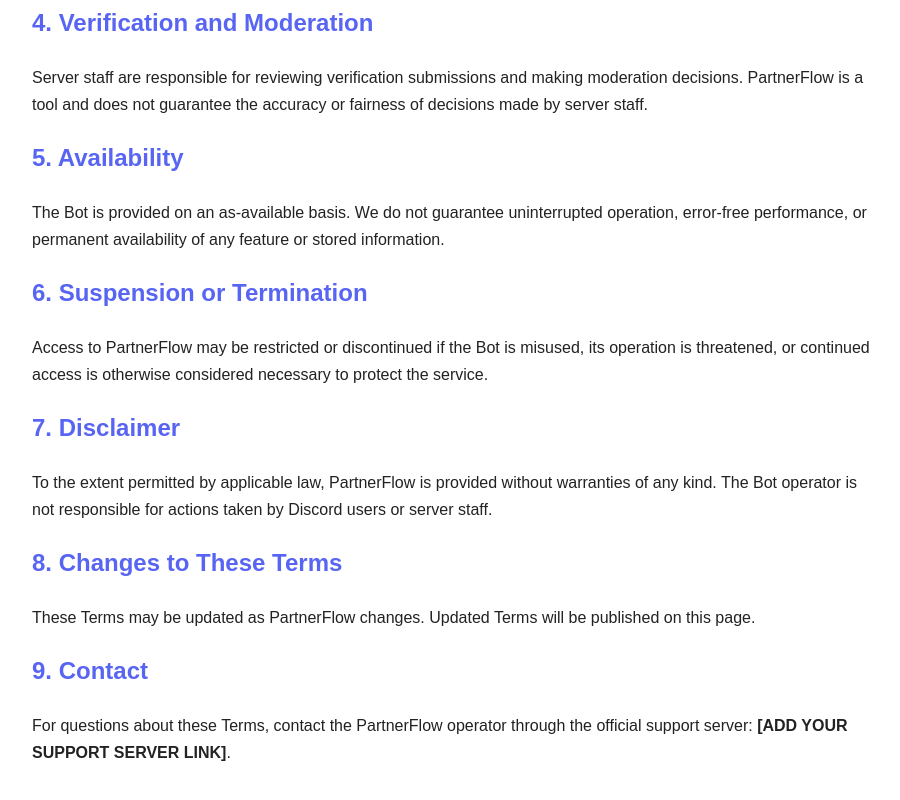
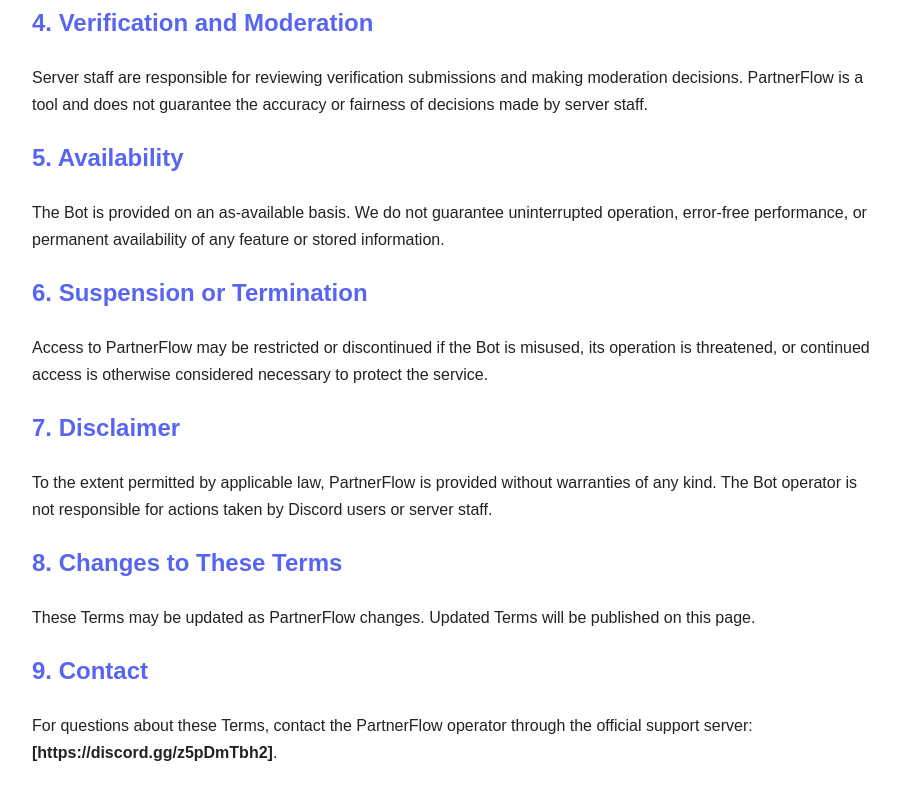
Before and after one commit to 011isaacobeng08-ux/partnerflow-policies, a plain HTML site: page terms.html in a window 1280 px wide. Shown: the part 608-1408 px from the top of the page, without its empty margins (183-1083 px from the left). Drawn offline with Linux system fonts and the light colour scheme.

Commit message:
terms.html

```diff
--- a/terms.html
+++ b/terms.html
@@ -40,6 +40,6 @@
   <p>These Terms may be updated as PartnerFlow changes. Updated Terms will be published on this page.</p>
 
   <h2>9. Contact</h2>
-  <p>For questions about these Terms, contact the PartnerFlow operator through the official support server: <strong>[ADD YOUR SUPPORT SERVER LINK]</strong>.</p>
+  <p>For questions about these Terms, contact the PartnerFlow operator through the official support server: <strong>[https://discord.gg/z5pDmTbh2]</strong>.</p>
 </body>
   </html>
```
